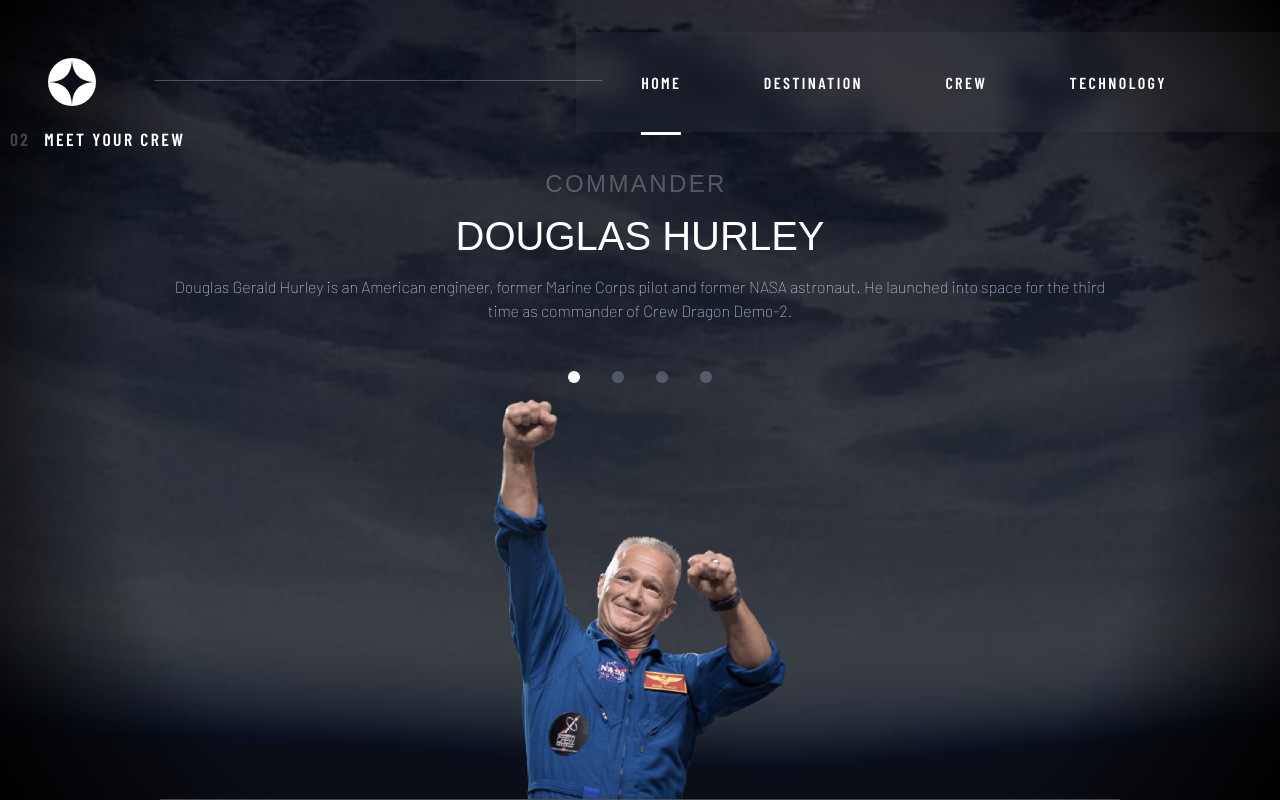
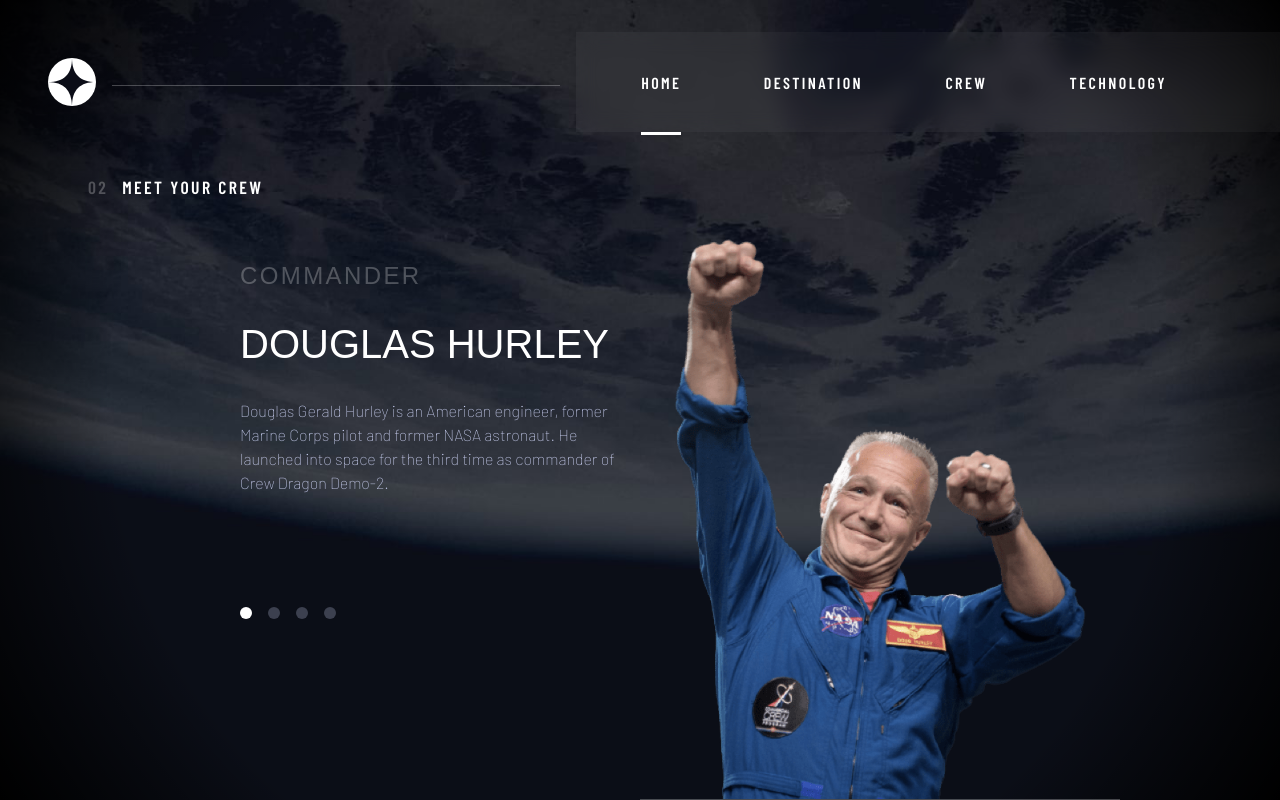
Before and after one commit to jurichar/space-tourism, a Next.js app: page /crew in a window 1280 px wide. Built offline with nearby package versions, Linux system fonts and the light colour scheme; a web font is replaced by a local one.

Commit message:
fix crew for responsive

```diff
--- a/app/NavMenu.module.scss
+++ b/app/NavMenu.module.scss
@@ -297,8 +297,8 @@
                 width: 35vw;
                 height: 1px;
                 position: absolute;
-                top: 6vh;
-                right: 53vw;
+                top: 3.3em;
+                right: 45em;
                 background-color: rgba(255, 255, 255, 0.25);
             }
         }
--- a/app/crew/page.module.scss
+++ b/app/crew/page.module.scss
@@ -63,6 +63,13 @@
         margin-right: .5rem;
     }
 
+    .divider {
+        width: 100%;
+        display: flex;
+        flex-direction: column;
+        justify-content: space-around;
+        gap: 1rem;
+        align-items: center;
 
         p {
             height: 20vh;
@@ -71,7 +78,6 @@
         }
 
         .ul {
-        order: 2;
             display: flex;
             flex-direction: row;
             justify-content: center;
@@ -97,6 +103,7 @@
                 &.active {
                     background-color: white;
                     opacity: 1;
+                }
             }
         }
     }
@@ -131,10 +138,22 @@
             font-size: 1.5rem;
         }
 
+        .divider {
+            width: 100%;
+            display: flex;
+
+            flex-direction: column;
+
+            p {
+                height: auto;
+            }
+
+        }
+
         .title {
             font-size: 1.1rem;
             position: absolute;
-            left: 10px;
+            left: 3rem;
             top: 8rem;
         }
 
@@ -173,10 +192,53 @@
             font-size: 2rem;
         }
 
-        @media (min-width: 1440px) {
+        @media (min-width: 1080px) {
             background-image:
                 radial-gradient(circle, rgba(0, 0, 0, 0) 70%, rgba(0, 0, 0, 1) 100%),
                 url("/assets/crew/background-crew-desktop.jpg");
+            flex-direction: row;
+
+            .image_container {
+                width: 50%;
+                min-height: 100vh;
+                height: 100%;
+                display: flex;
+                flex-direction: row;
+                justify-content: center;
+                align-items: flex-end;
+
+                .image {
+                    height: 70vh;
+                    background-size: cover;
+                    background-position: center;
+                    background-repeat: no-repeat;
+                }
+            }
+
+            .title {
+                position: absolute;
+                top: 10em;
+                left: 5em;
+            }
+
+            .divider {
+                height: 100vh;
+                width: 30vw;
+                justify-content: center;
+                align-items: flex-start;
+                gap: 2rem;
+                padding-top: 10vh;
+
+                p {
+                    height: auto;
+                    text-align: left;
+                }
+
+                .ul {
+                    padding-top: 10vh;
+                    justify-content: flex-start;
                 }
             }
         }
+    }
+}
--- a/app/crew/page.tsx
+++ b/app/crew/page.tsx
@@ -30,6 +30,7 @@
             <div className={styles.image_container}>
                 <Image className={styles.image} src={selectedCrewMember.images.png} alt={"Space Tourism"} width={320} height={320} quality={100} style={{ objectFit: "contain" }} />
             </div>
+            <div className={styles.divider}>
                 <ul className={styles.ul}>
                     {crewMembers.map((crewMember) => (
                         <li key={crewMember.name} onClick={
@@ -51,5 +52,6 @@
                     {selectedCrewMember.bio}
                 </p>
             </div>
+        </div>
     );
 }
--- a/app/destination/page.module.scss
+++ b/app/destination/page.module.scss
@@ -2,7 +2,7 @@
     display: flex;
     flex-direction: column;
     align-items: center;
-    justify-content: space-around;
+    justify-content: center;
     min-height: 130vh;
     padding: 1rem 2rem;
     padding-top: 4rem;
@@ -15,6 +15,7 @@
     color: white;
 
     .image {
+        margin: 3rem 0;
         width: 50%;
         height: auto;
         background-size: cover;
@@ -52,6 +53,14 @@
         text-align: center;
         height: 100%;
     }
+
+    .divider {
+        width: 100%;
+        display: flex;
+        flex-direction: column;
+        justify-content: space-around;
+        gap: 1rem;
+        align-items: center;
 
         .description {
             letter-spacing: 0;
@@ -114,6 +123,7 @@
             min-height: 20vh;
             height: 100%;
         }
+    }
 
     // Tablet
     @media (min-width: 768px) {
@@ -131,7 +141,7 @@
 
         h3 {
             position: absolute;
-            left: 10px;
+            left: 3rem;
             top: 8rem;
         }
 
@@ -145,6 +155,7 @@
             font-size: 2rem;
         }
 
+        .divider {
             .information {
                 flex-direction: row;
                 justify-content: space-around;
@@ -154,11 +165,45 @@
                 min-height: 10vh;
                 height: 100%;
             }
+        }
 
-        @media (min-width: 1440px) {
+        @media (min-width: 1080px) {
             background-image:
                 radial-gradient(circle, rgba(0, 0, 0, 0) 70%, rgba(0, 0, 0, 1) 100%),
                 url("/assets/destination/background-destination-desktop.jpg");
+
+            flex-direction: row;
+            justify-content: space-around;
+            align-items: center;
+
+            h3 {
+                position: absolute;
+                top: 10em;
+                left: 5em;
+            }
+
+            .image {
+                width: 30%;
+                margin: 3rem 0 0 0;
+                height: auto;
+            }
+
+            .divider {
+                width: 30%;
+                height: 100%;
+                display: flex;
+                flex-direction: column;
+                justify-content: space-around;
+                align-items: flex-start;
+
+                p {
+                    text-align: left;
+                }
+
+                .ul {
+                    align-items: flex-start;
                 }
             }
         }
+    }
+}
--- a/app/destination/page.tsx
+++ b/app/destination/page.tsx
@@ -28,6 +28,7 @@
                 <span>{"Pick your destination".toUpperCase()}</span>
             </h3>
             <Image className={styles.image} src={selectedDestination.images.png} alt={"Space Tourism"} width={320} height={320} />
+            <div className={styles.divider}>
                 <ul className={`${styles.ul} ${barlowCondensed.className}`}>
                     {destinations.map((destination) => (
                         <li key={destination.name} onClick={
@@ -62,6 +63,7 @@
                         </h2>
                     </div>
                 </div>
+            </div>
         </div >
     );
 }
```
Lines whose indentation alone changed are shown as unchanged.
